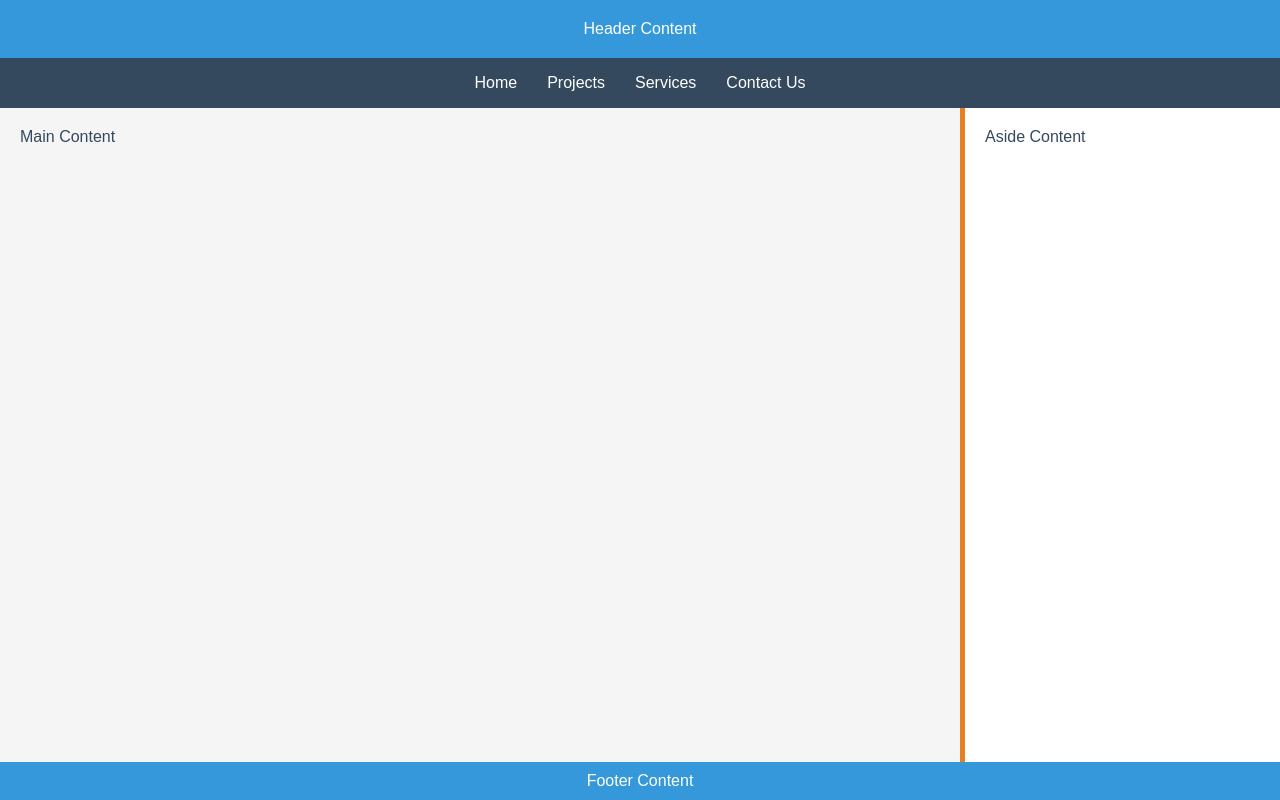
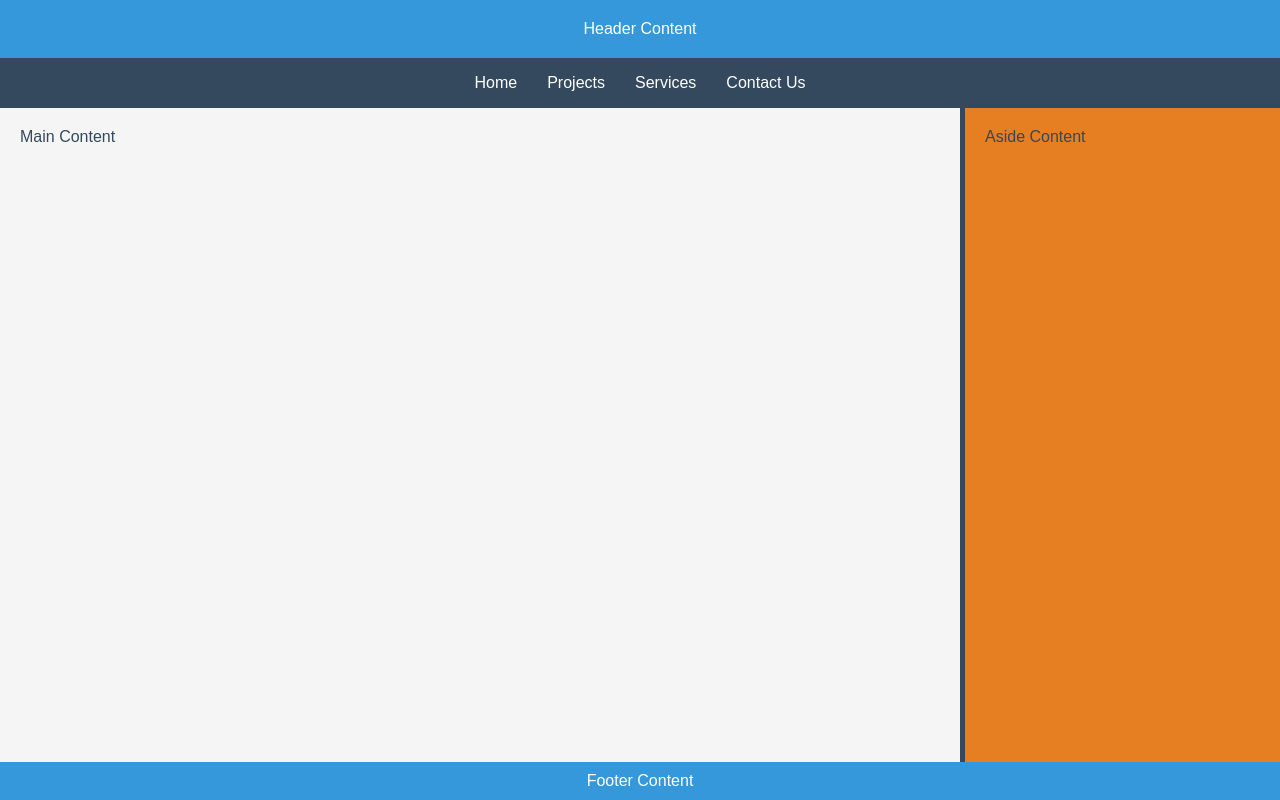
Before and after one commit to vickhail/wdd131, a plain HTML site: page week01/basic-layout.html in a window 1280 px wide. Drawn offline with Linux system fonts and the light colour scheme.

Commit message:
color changes

```diff
--- a/week01/styles/layout.css
+++ b/week01/styles/layout.css
@@ -57,9 +57,9 @@ main {
 
 aside {
     grid-area: aside;
-    background-color: white;
+    background-color: #e67e22;
     padding: 20px;
-    border-left: 5px solid #e67e22;
+    border-left: 5px solid #34495e;
 }
 
 footer {
```
